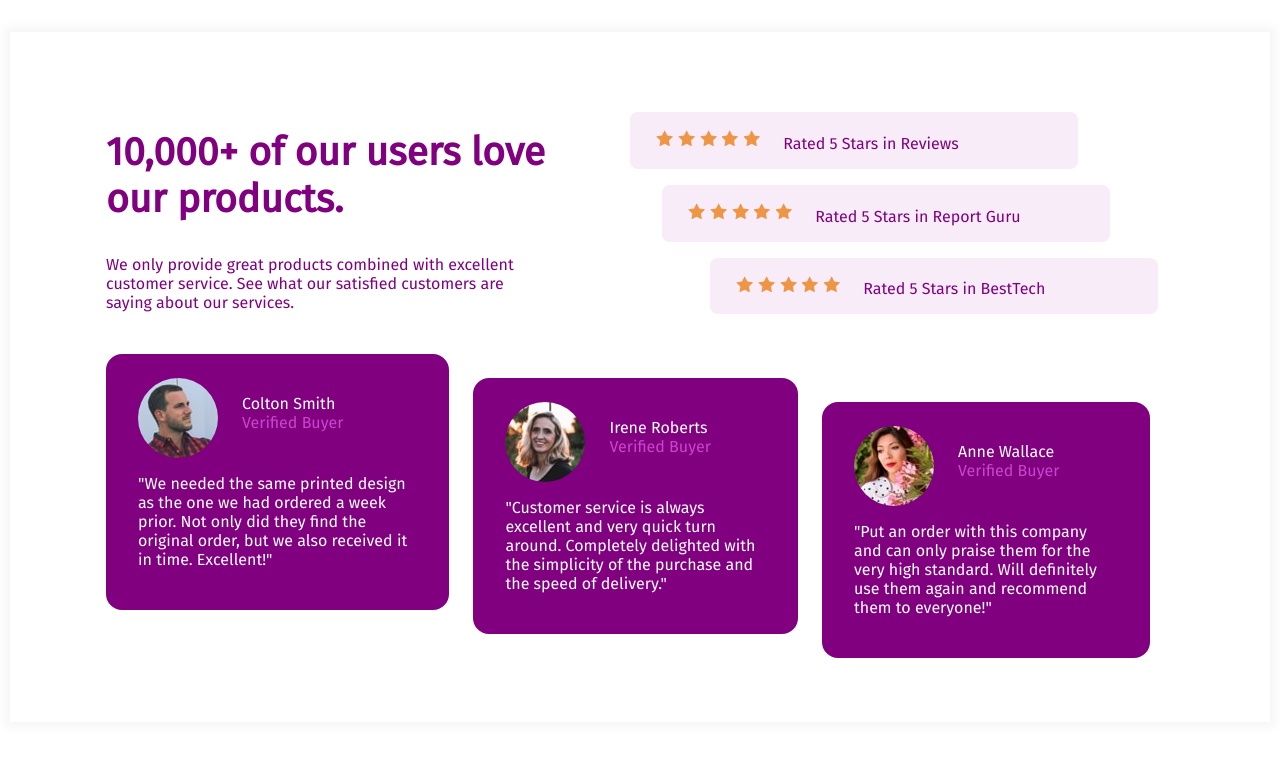
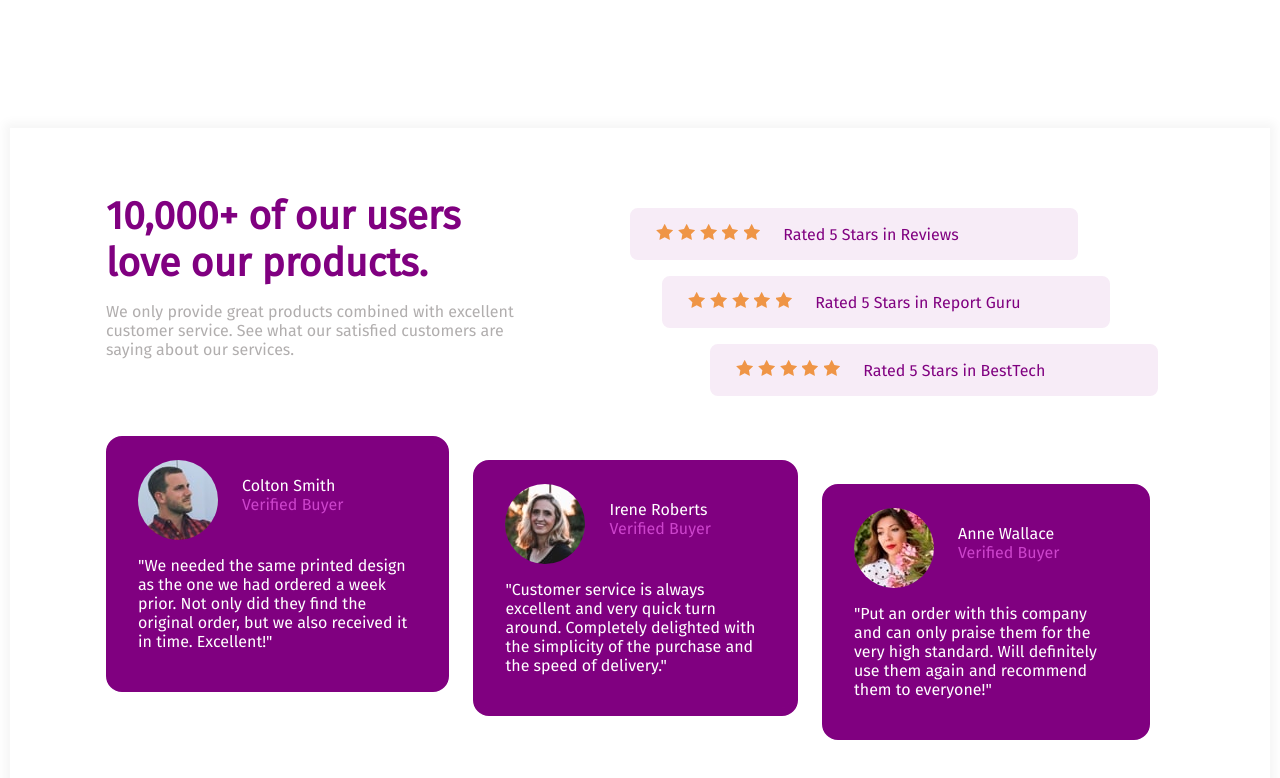
Before and after one commit to eri707/socail-proof-section, a website: page index.html in a window 1280 px wide. Drawn offline with Linux system fonts and the light colour scheme.

Commit message:
change font color

```diff
--- a/css/style.scss
+++ b/css/style.scss
@@ -5,29 +5,27 @@ body {
     font-size: 16px;
     position: relative;
     width: 1260px;
-    margin: 2rem auto;
+    margin: 8rem auto;
     color: rgb(128, 0, 128);
     box-shadow: 0 0 10px 5px whitesmoke;
 }
 .social-proof {
     padding: 4rem 6rem;
-
-    //border: 1rem solid rgb(249, 251, 252);
     .summary {
         display: flex;
-        //width: 100%;
-        .tile {
-            //width: 300px;
-            margin-right: 1rem;
+        .title {
+            margin-right: 1.5rem;
             h2 {
                 margin-top: 0;
                 margin-bottom: 0;
             }
+            p {
+                color: rgb(177, 174, 174);
+            }
         }
         .rate {
-            //width: 1800px;
             margin: 0 0 0 4rem;
-            .rate-reviews ,.rate-report-guru, .rate-bestech{
+            .rate-reviews, .rate-report-guru, .rate-bestech{
                 border: 0.5rem solid rgb(247, 236, 247);
                 background-color: rgb(247, 236, 247);
                 margin: 1rem;
@@ -35,7 +33,7 @@ body {
                 border-radius: 0.5rem;
                 width: 400px;
                 svg {
-                    padding: 0.15rem;
+                    padding: 0 0.15rem;
                 }
                 span {
                     padding-left: 1rem;
```
Also changed, not shown: index.html (+1 -1 lines), css/style.css, 1 other file.
